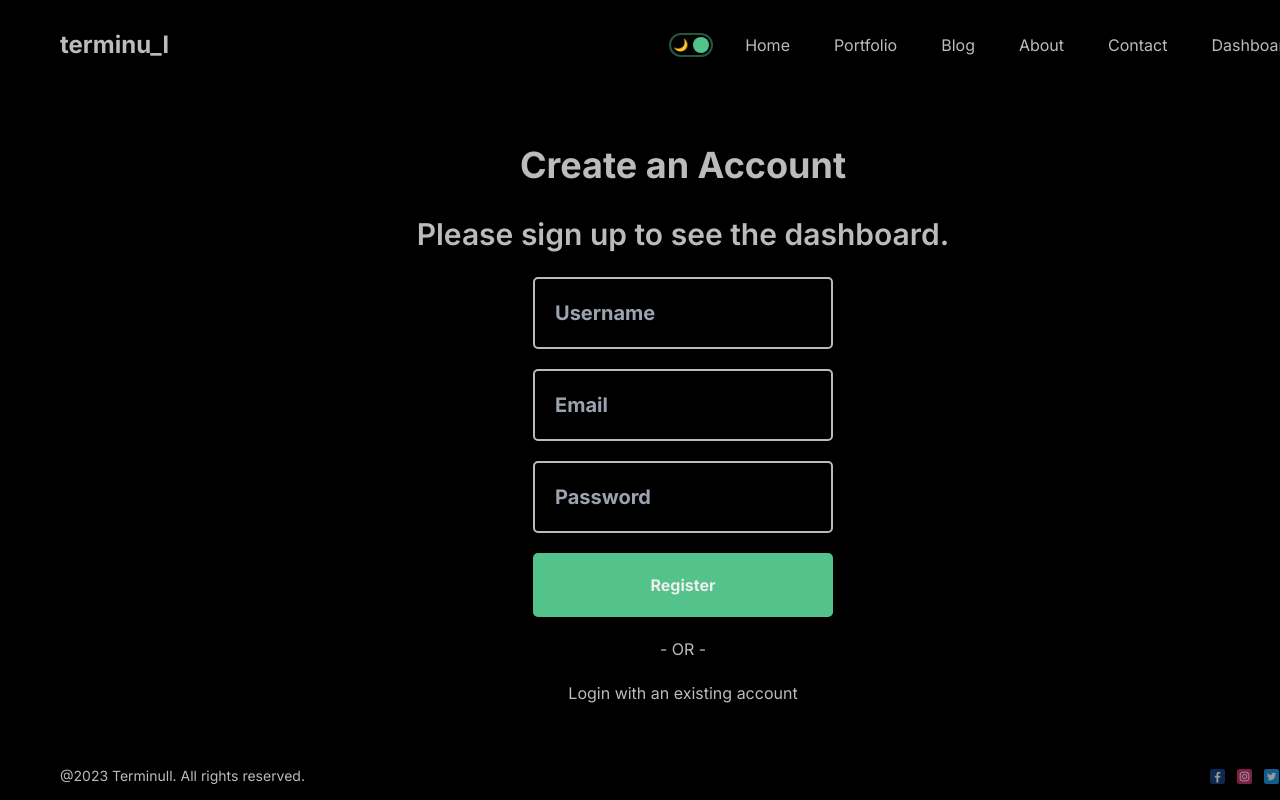
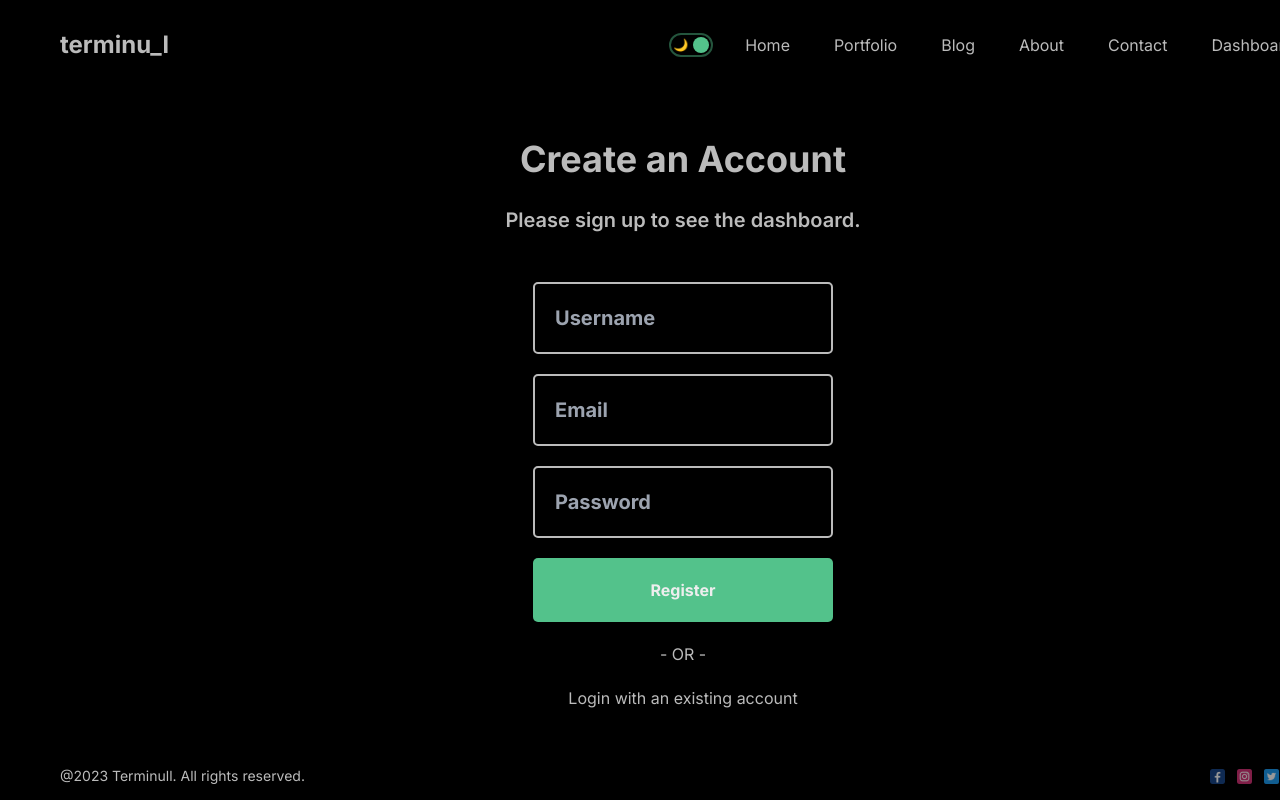
Before and after one commit to rohitt-gupta/terminull, a Next.js app: page /dashboard/register in a window 1280 px wide. Shown: the top 800 px of the page. Built offline with nearby package versions, Linux system fonts and the light colour scheme; no server answers.

Commit message:
errors fixed

```diff
--- a/src/app/blog/page.jsx
+++ b/src/app/blog/page.jsx
@@ -13,14 +13,9 @@ async function getData() {
 
 	return res.json();
 }
-export async function getServerSideProps() {
+
+const Blog = async () => {
 	const data = await getData();
-	return {
-		props: { data },
-	};
-}
-const Blog = async ({ data }) => {
-	// const data = await getData();
 	return (
 		<div>
 			{data.map((item) => (
--- a/src/app/dashboard/(auth)/register/page.jsx
+++ b/src/app/dashboard/(auth)/register/page.jsx
@@ -37,8 +37,10 @@ const Register = () => {
 		"p-5 bg-transparent border-[2px] border-solid border-[#bbb] text-[#bbb] rounded-[5px] text-xl font-bold";
 	return (
 		<div className='flex flex-col gap-[20px] items-center justify-center'>
-			<h1 className='h1'>Create an Account</h1>
-			<h2 className='h2'>Please sign up to see the dashboard.</h2>
+			<h1 className='text-[#bbb]'>Create an Account</h1>
+			<h2 className='text-xl mb-7 text-[#bbb]'>
+				Please sign up to see the dashboard.
+			</h2>
 			<form
 				onSubmit={handleSubmit}
 				className='w-[300px] flex flex-col gap-[20px]'
```
